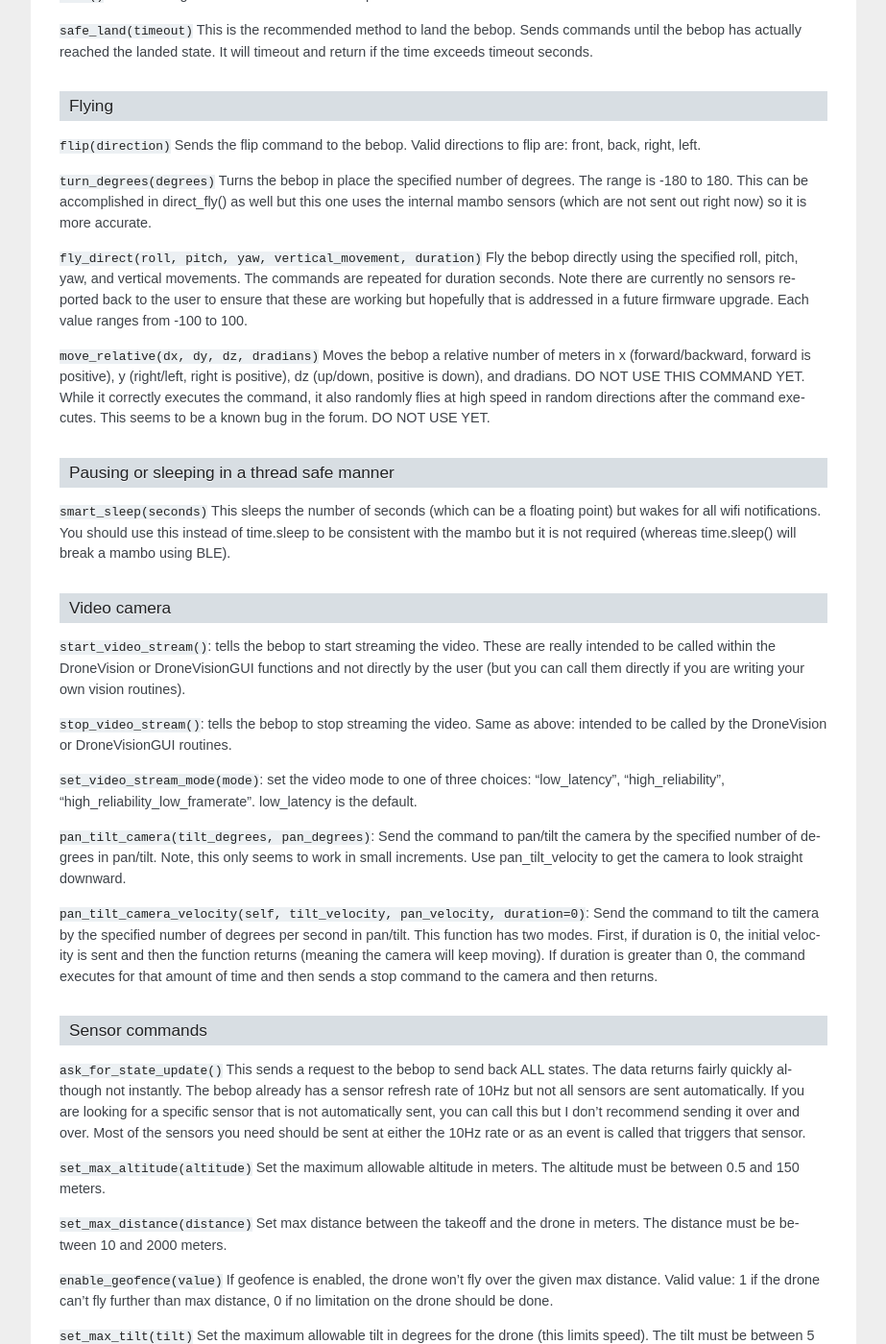
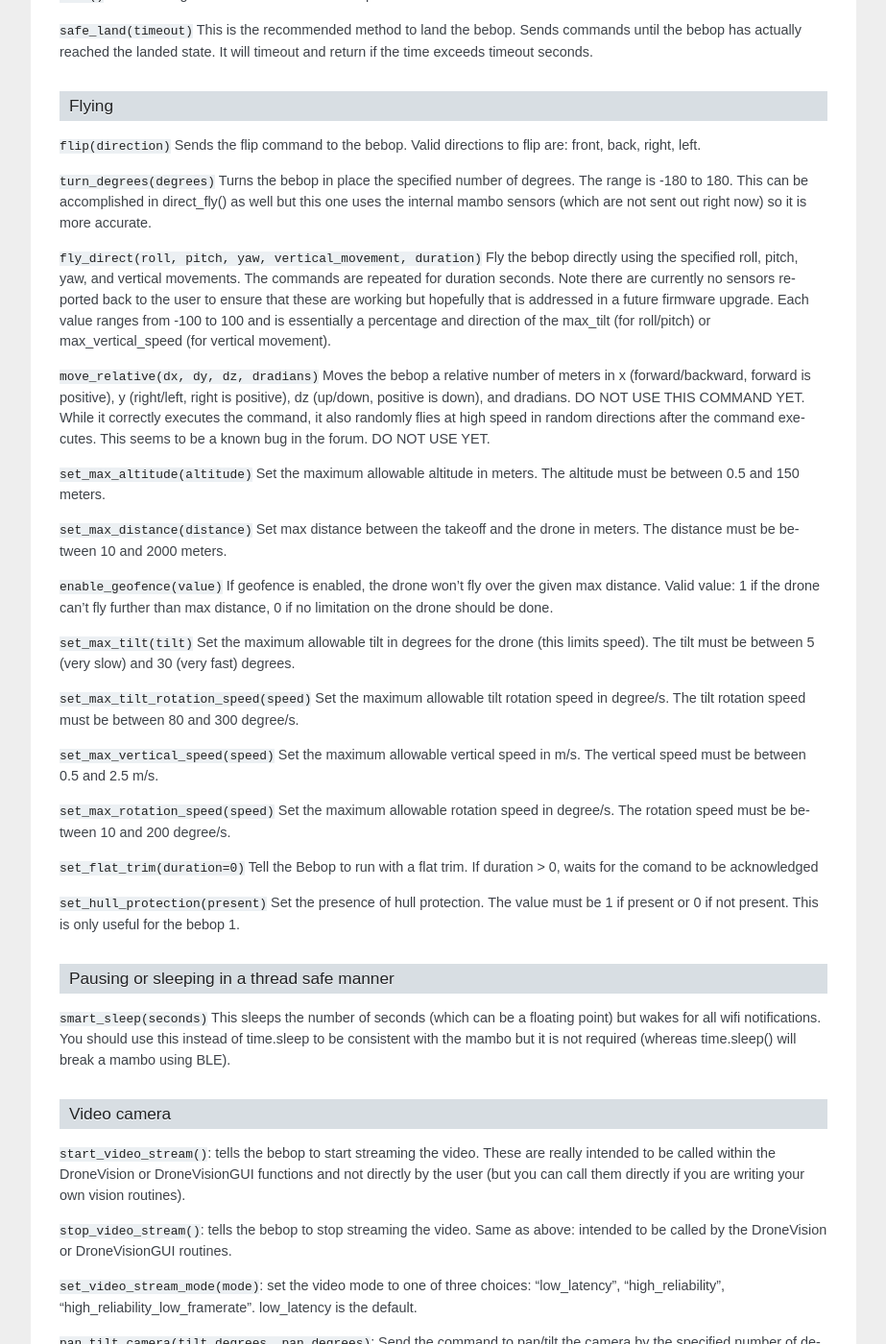
Before and after one commit to amymcgovern/pyparrot, a Sphinx documentation site: the page built from docs/bebopcommands.rst, in a window 1280 px wide and 1400 px high, scrolled down 768 px. Shown: the whole window at 96% size, without its empty margins (198-1121 px from the left). Built offline with Sphinx 7.4.7, drawn with Linux system fonts in a browser that asks for light colours; some of the changed text lies outside the part shown.

Commit message:
updating bebop and mambo commands in the documentation to be in consistent places

```diff
--- a/docs/bebopcommands.rst
+++ b/docs/bebopcommands.rst
@@ -54,12 +54,40 @@ internal mambo sensors (which are not sent out right now) so it is more accurate
 ``fly_direct(roll, pitch, yaw, vertical_movement, duration)`` Fly the bebop directly using the
 specified roll, pitch, yaw, and vertical movements.  The commands are repeated for duration seconds.
 Note there are currently no sensors reported back to the user to ensure that these are working but hopefully
-that is addressed in a future firmware upgrade.  Each value ranges from -100 to 100.
+that is addressed in a future firmware upgrade.  Each value ranges from -100 to 100 and is essentially a percentage
+and direction of the max_tilt (for roll/pitch) or max_vertical_speed (for vertical movement).
 
 ``move_relative(dx, dy, dz, dradians)`` Moves the bebop a relative number of meters in x (forward/backward,
 forward is positive), y (right/left, right is positive), dz (up/down, positive is down), and dradians.  DO NOT
 USE THIS COMMAND YET.  While it correctly executes the command, it also randomly flies at high speed in random
 directions after the command executes.  This seems to be a known bug in the forum.  DO NOT USE YET.
+
+``set_max_altitude(altitude)`` Set the maximum allowable altitude in meters.
+The altitude must be between 0.5 and 150 meters.
+
+``set_max_distance(distance)`` Set max distance between the takeoff and the drone in meters.
+The distance must be between 10 and 2000 meters.
+
+``enable_geofence(value)`` If geofence is enabled, the drone won't fly over the given max distance.
+Valid value: 1 if the drone can't fly further than max distance, 0 if no limitation on the drone should be done.
+
+``set_max_tilt(tilt)`` Set the maximum allowable tilt in degrees for the drone (this limits speed).
+The tilt must be between 5 (very slow) and 30 (very fast) degrees.
+
+``set_max_tilt_rotation_speed(speed)`` Set the maximum allowable tilt rotation speed in degree/s.
+The tilt rotation speed must be between 80 and 300 degree/s.
+
+``set_max_vertical_speed(speed)`` Set the maximum allowable vertical speed in m/s.
+The vertical speed must be between 0.5 and 2.5 m/s.
+
+``set_max_rotation_speed(speed)`` Set the maximum allowable rotation speed in degree/s.
+The rotation speed must be between 10 and 200 degree/s.
+
+``set_flat_trim(duration=0)`` Tell the Bebop to run with a flat trim.  If duration > 0, waits for the comand to be acknowledged
+
+``set_hull_protection(present)`` Set the presence of hull protection.
+The value must be 1 if present or 0 if not present.  This is only useful for the bebop 1.
+
 
 Pausing or sleeping in a thread safe manner
 ^^^^^^^^^^^^^^^^^^^^^^^^^^^^^^^^^^^^^^^^^^^
--- a/docs/mambocommands.rst
+++ b/docs/mambocommands.rst
@@ -60,9 +60,11 @@ internal mambo sensors (which are not sent out right now) so it is more accurate
 ``fly_direct(roll, pitch, yaw, vertical_movement, duration)`` Fly the mambo directly using the
 specified roll, pitch, yaw, and vertical movements.  The commands are repeated for duration seconds.
 Note there are currently no sensors reported back to the user to ensure that these are working but hopefully
-that is addressed in a future firmware upgrade.  Each value ranges from -100 to 100.
+that is addressed in a future firmware upgrade.  Each value ranges from -100 to 100 and is essentially a percentage
+and direction of the max_tilt (for roll/pitch) or max_vertical_speed (for vertical movement).
 
-``set_max_tilt(degrees)`` Set the maximum tilt in degrees.  Be careful as this makes your drone go faster!
+``set_max_tilt(degrees)`` Set the maximum tilt in degrees.  Be careful as this makes your drone go slower or faster!
+It is important to note that the fly_direct command uses this value in conjunction with the -100 to 100 percentages.
 
 ``set_max_vertical_speed(speed)`` Set the maximum vertical speed in m/s.  Be careful as this makes your drone go up/down faster!
 
```
Also changed, not shown: other parts of docs/bebopcommands.rst (+0 -26 lines).
